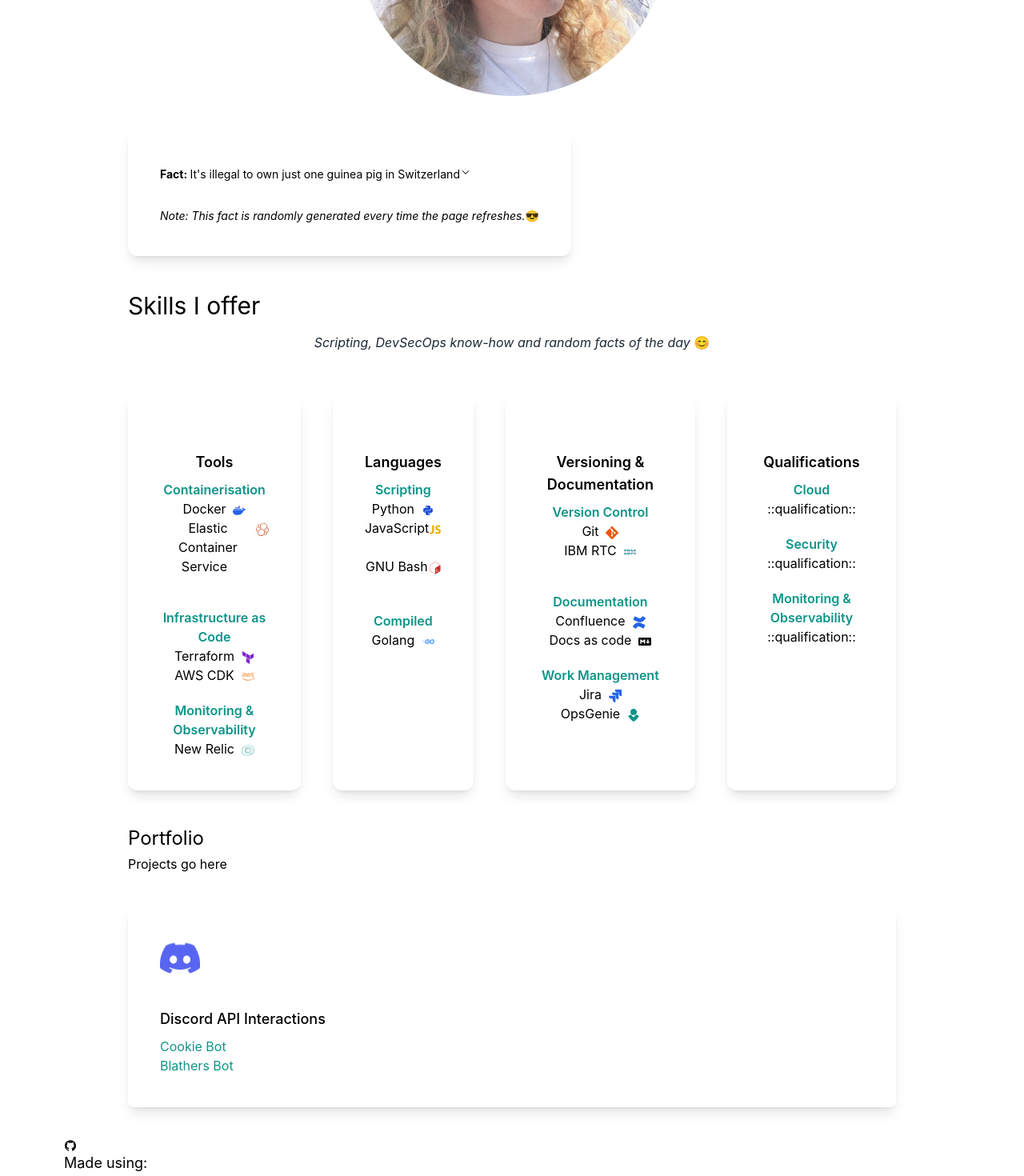
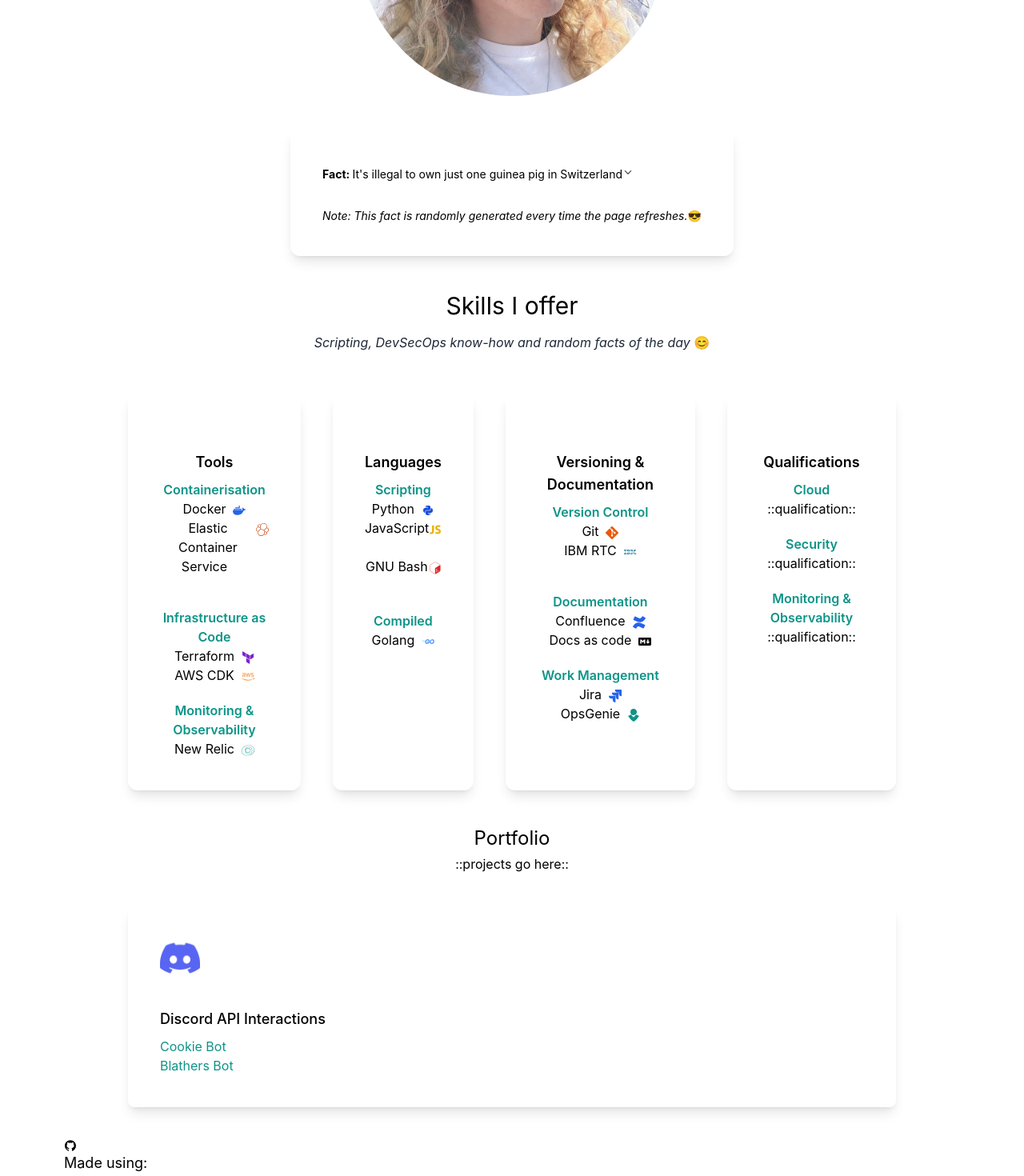
Before and after one commit to lenakita/portfolio, a Next.js app: page / in a window 1280 px wide. Shown: the part 980-2450 px from the top of the page at 80% size. Built offline with nearby package versions, Linux system fonts and the light colour scheme.

Commit message:
fix(formatting): tidied up formatting of pages

```diff
--- a/components/facts.js
+++ b/components/facts.js
@@ -3,7 +3,7 @@
 
 export default function facts() {
     return (
-        <div className="lg:flex gap-10">
+        <div className="lg:flex gap-10 justify-center">
             <div className="text-center shadow-lg p-10 rounded-xl my-10">
                 <div className="text-center md:text-lg">{randomFact()}</div>
                 <br></br>
--- a/components/portfolio.js
+++ b/components/portfolio.js
@@ -5,14 +5,14 @@
 export default function portfolio() {
     return (
         <div>
-            <div>
+            <div className="text-center">
                 <h3 className="text-2xl py-1">Portfolio</h3>
                 <p>
-                Projects go here
+                ::projects go here::
                 </p>
             </div>
             <div className="flex flex-col gap-10 py-10 lg:flex-row lg:flex-wrap">
-                <div className="basis-1/3 flex-1 rounded-lg shadow-lg p-10">
+                <div className="basis-1/3 flex-1 rounded-lg shadow-lg p-10 justify-center">
                     <Image
                         alt="Discord logo"
                         className="rounded-lg object-cover"
--- a/components/skills.js
+++ b/components/skills.js
@@ -25,14 +25,14 @@
     return (
         <div>
             <div>
-                <h3 className="text-3xl py-1">Skills I offer</h3>
+                <h3 className="text-3xl py-1 text-center">Skills I offer</h3>
                 <p className="text-md py-2 leading-8 text-gray-800 dark:text-slate-200">
                 <div className="text-center">
                     <em>Scripting, DevSecOps know-how and random facts of the day </em>😊
                 </div>
                 </p>
             </div>
-            <div className="lg:flex gap-10">
+            <div className="lg:flex gap-10 justify-center">
                 <div className="justify-center text-center shadow-lg p-10 rounded-xl my-10">
                     <h3 className="text-lg font-semibold pt-8 pb-2">Tools</h3>
                     {/* TODO: insert urls for tools/languages etc. */}
```
Lines whose indentation alone changed are shown as unchanged.
